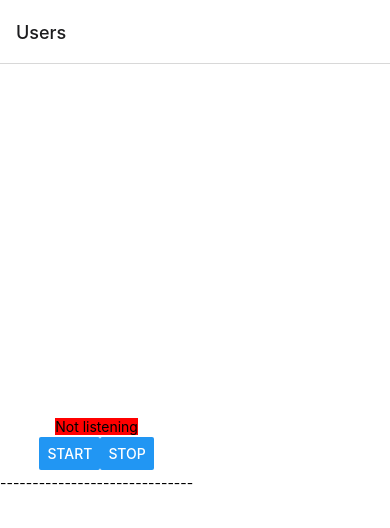
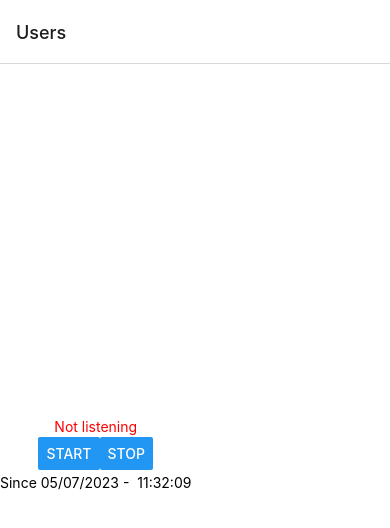
Before and after one commit to AspiranteDevWeb/sms_gateway, a React Native app: screen /Users in a window 390 px wide. Shown: the top 528 px of the page. Built offline with nearby package versions, Linux system fonts and the light colour scheme.

Commit message:
updating styles

```diff
--- a/App.js
+++ b/App.js
@@ -16,8 +16,8 @@ export default function App() {
 
 
       <View style={styles.container}>
-        <StatusBar backgroundColor='white' barStyle='light-content'/>
-        <StackNavigator/>
+        <StatusBar  backgroundColor='#0e806a' barStyle='light-content'/>
+        <StackNavigator style={{flex:1}}/>
       </View>
 
   );
@@ -25,9 +25,9 @@ export default function App() {
 
 const styles = StyleSheet.create({
   container: {
-    flex: 1,
-    flexDirection:'column',
-    backgroundColor: '#fff',
+    flex:1,
+
 
   },
+
 });
--- a/src/components/cards/card_user.js
+++ b/src/components/cards/card_user.js
@@ -34,7 +34,7 @@ const styles = StyleSheet.create({
     },
     containerUsers:{
         backgroundColor:'white',
-        height:40,
+        height:20,
         margin:2,
         color:'black',
         justifyContent: 'center',
--- a/src/components/index.js
+++ b/src/components/index.js
@@ -16,7 +16,7 @@ export default function Display_pages({stateButtonStart, viewState_StartButton,
             <Stop_button viewState_StopButton={viewState_StopButton}/>
          </View>
          <View>
-            <Text>------------------------------</Text>
+            <Text>Since 05/07/2023 -  11:32:09</Text>
          </View>
        </View>
     )
@@ -24,19 +24,19 @@ export default function Display_pages({stateButtonStart, viewState_StartButton,
 
 const styles = StyleSheet.create({
    container: {
-     flex: 15,
+     flex: 1,
      backgroundColor: 'white',
      justifyContent:'center',
      alignItems:'center',
 
    },
    positive:{
-      backgroundColor:'green',
-      color:'black',
+      //backgroundColor:'green',
+      color:'green',
    },
    negative:{
-      backgroundColor:'red',
-      color:'black',
+      //backgroundColor:'red',
+      color:'red',
    },
    componentButton:{
       flexDirection:'row',
```
